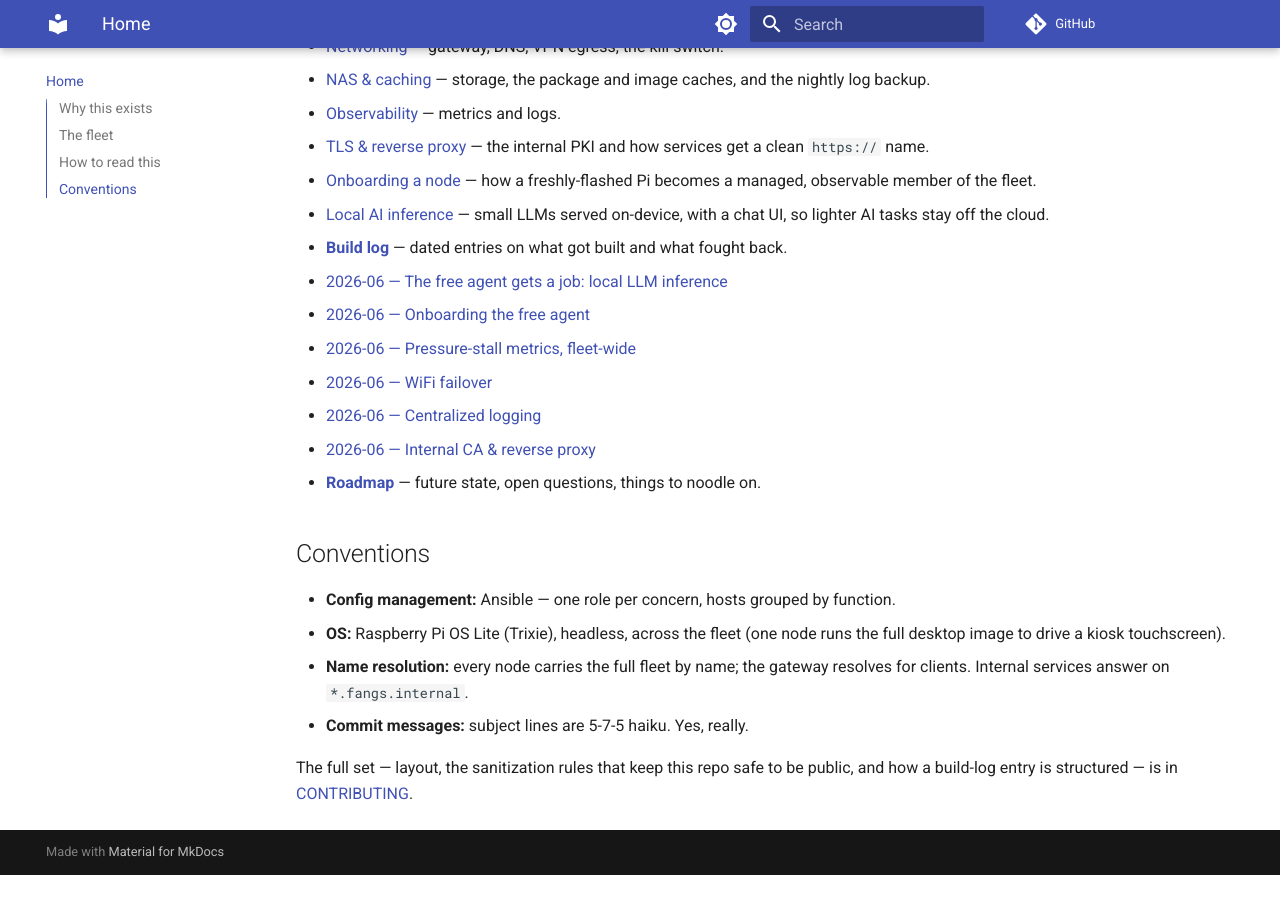
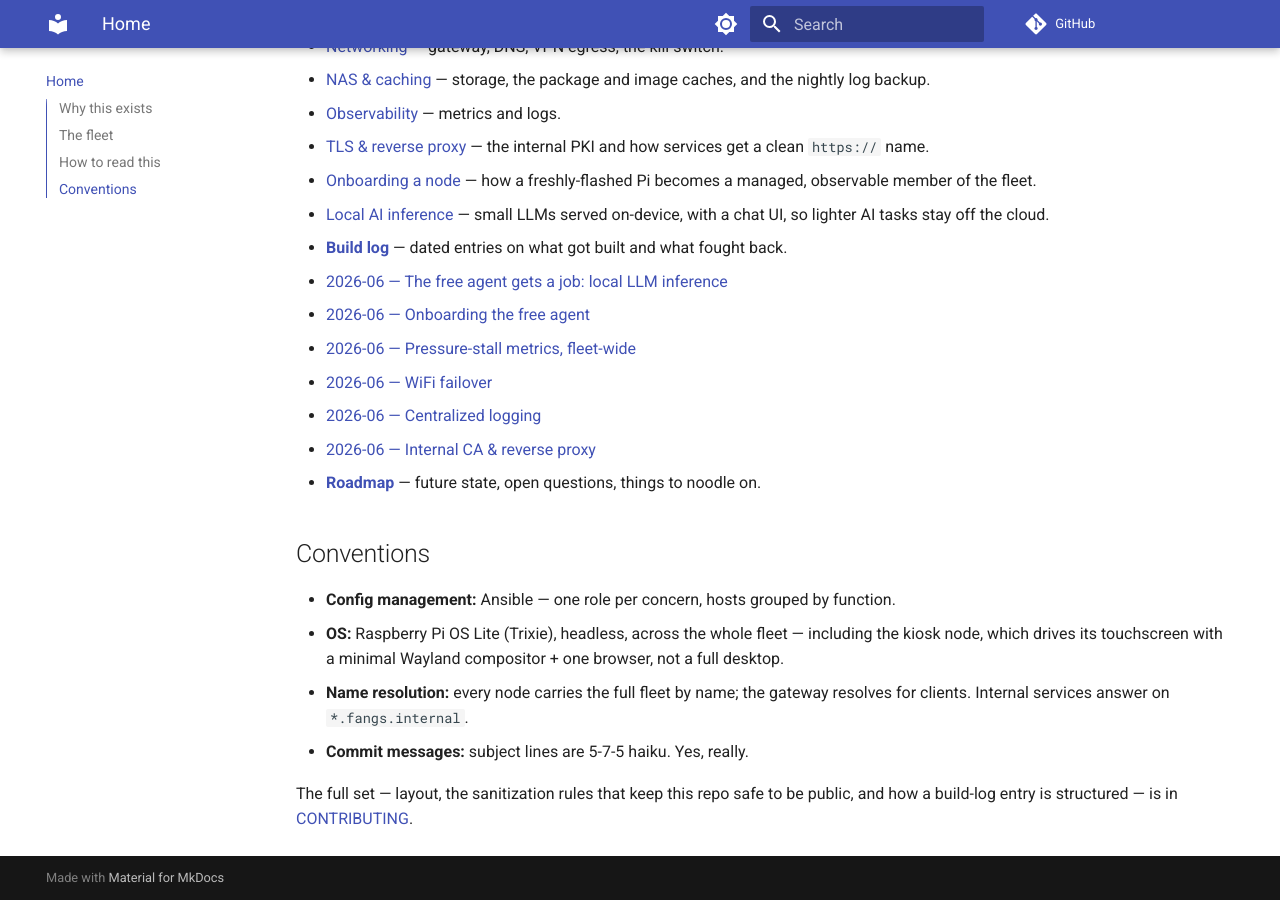
Before and after one commit to Caleb-Wrobel/fangs-doc, an MkDocs documentation site: the page built from docs/index.md, in a window 1280 px wide and 900 px high, scrolled down 1218 px. Built offline with MkDocs 1.6.1 and Material for MkDocs 9.7.7, drawn with Linux system fonts in a browser that asks for light colours; comment, search, counter and statistics services are not loaded; before the commit the page ends 2093 px from its top, so only the background shows below that.

Commit message:
no desktop remains / the leash off, the page agrees / the record reads true
Audit fixes: align two stale claims with reality.

- index.md said one node "runs the full desktop image" to drive the kiosk --
  self-contradictory (Lite across the fleet) and wrong since the lite reflash;
  the kiosk is a minimal compositor + one browser, matching kiosk.md / onboarding.md.
- log/README.md's chaos summary said "Ships manual-first" while the chaos-stack
  page itself now records the daily cadence as switched on; reconcile the blurb.

```diff
--- a/docs/index.md
+++ b/docs/index.md
@@ -67,8 +67,9 @@ flat, trusted LAN.
 ## Conventions
 
 - **Config management:** Ansible — one role per concern, hosts grouped by function.
-- **OS:** Raspberry Pi OS Lite (Trixie), headless, across the fleet (one node runs
-  the full desktop image to drive a kiosk touchscreen).
+- **OS:** Raspberry Pi OS Lite (Trixie), headless, across the whole fleet — including the
+  kiosk node, which drives its touchscreen with a minimal Wayland compositor + one browser,
+  not a full desktop.
 - **Name resolution:** every node carries the full fleet by name; the gateway
   resolves for clients. Internal services answer on `*.fangs.internal`.
 - **Commit messages:** subject lines are 5-7-5 haiku. Yes, really.
```
Also changed, not shown: docs/log/README.md (+3 -2 lines).
